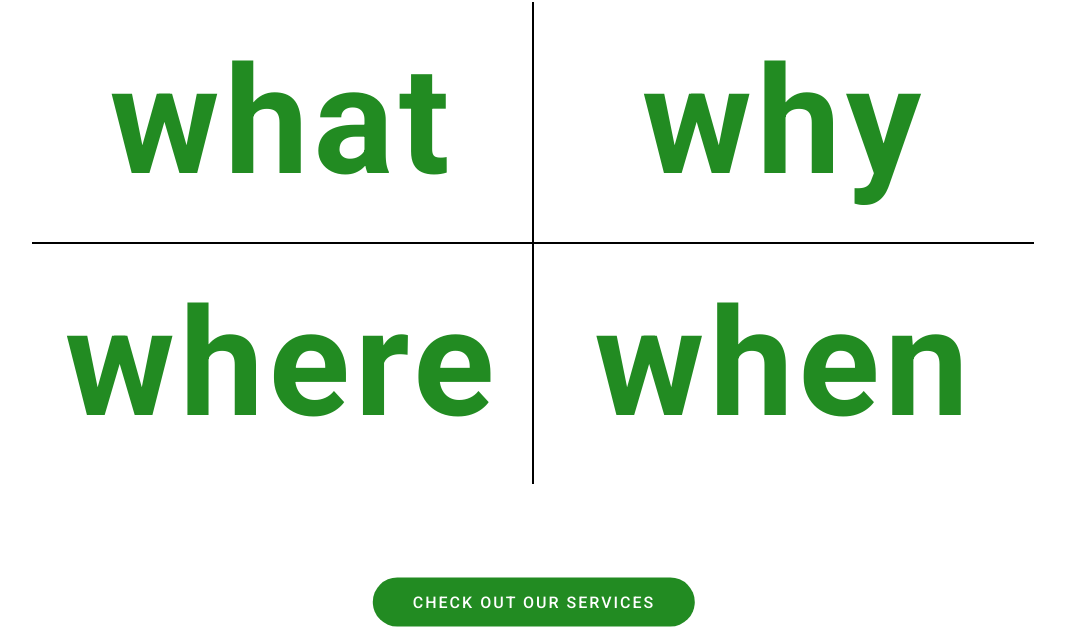
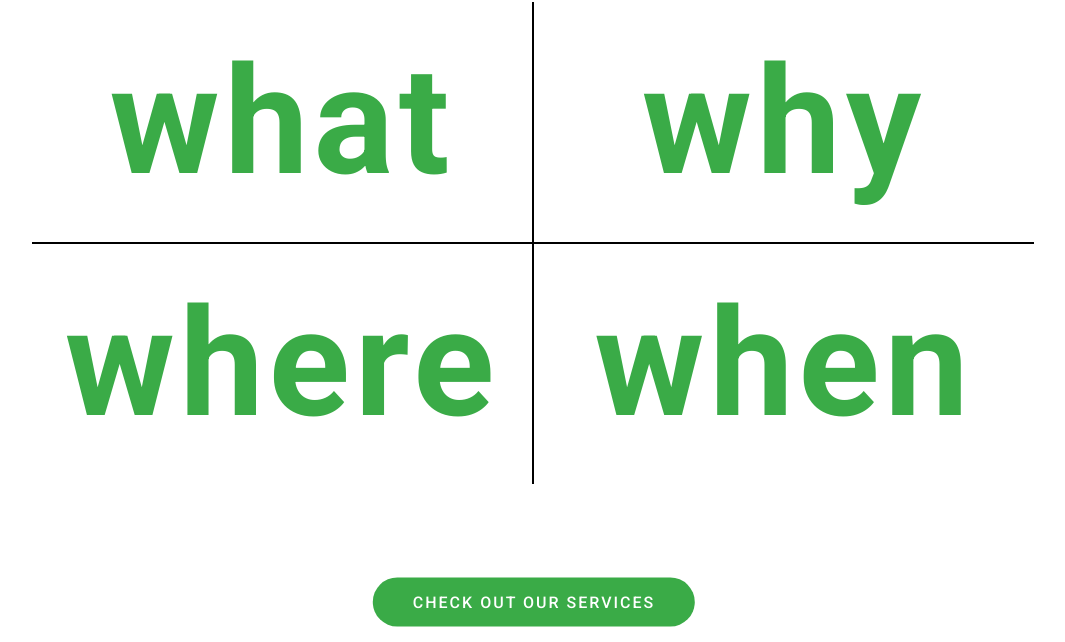
Before and after one commit to zbayard/southern-cut, a React (Create React App) app: page / in a window 1280 px wide. Shown: the part 958-1600 px from the top of the page, without its empty margins (106-1171 px from the left). Built offline with nearby package versions, Linux system fonts and the light colour scheme.

Commit message:
green hex's

```diff
--- a/src/App.css
+++ b/src/App.css
@@ -1,4 +1,9 @@
 @import url('https://fonts.googleapis.com/css2?family=Roboto:ital,wght@0,100;0,300;0,400;0,500;0,700;0,900;1,100;1,300;1,400;1,500;1,700;1,900&display=swap');
+
+
+/* lightgreen: 3aab47
+darkgreen: 0d5d35 */
+
 
 body{
   margin: auto;
@@ -16,7 +21,7 @@ h1{
   font-family: 'Roboto' , sans-serif;
   font-weight: 700;
   font-size: 150px;
-  color: forestgreen;
+  color: #3aab47;
   letter-spacing: 5px;
 }
 
@@ -24,7 +29,7 @@ h2{
   font-family: 'Roboto' , sans-serif;
   font-weight: 700;
   font-size: 30px;
-  color: forestgreen;
+  color: #3aab47;
   letter-spacing: 2px;
 }
 
--- a/src/components/About Us/AboutUs.css
+++ b/src/components/About Us/AboutUs.css
@@ -1,3 +1,6 @@
+
+
+
 .about-us{
     height: 100vh;
     position: relative;
@@ -85,6 +88,6 @@
 }
 
 .btn-green{
-    background-color: forestgreen;
+    background-color: #3aab47;
     color: white;
 }
```
